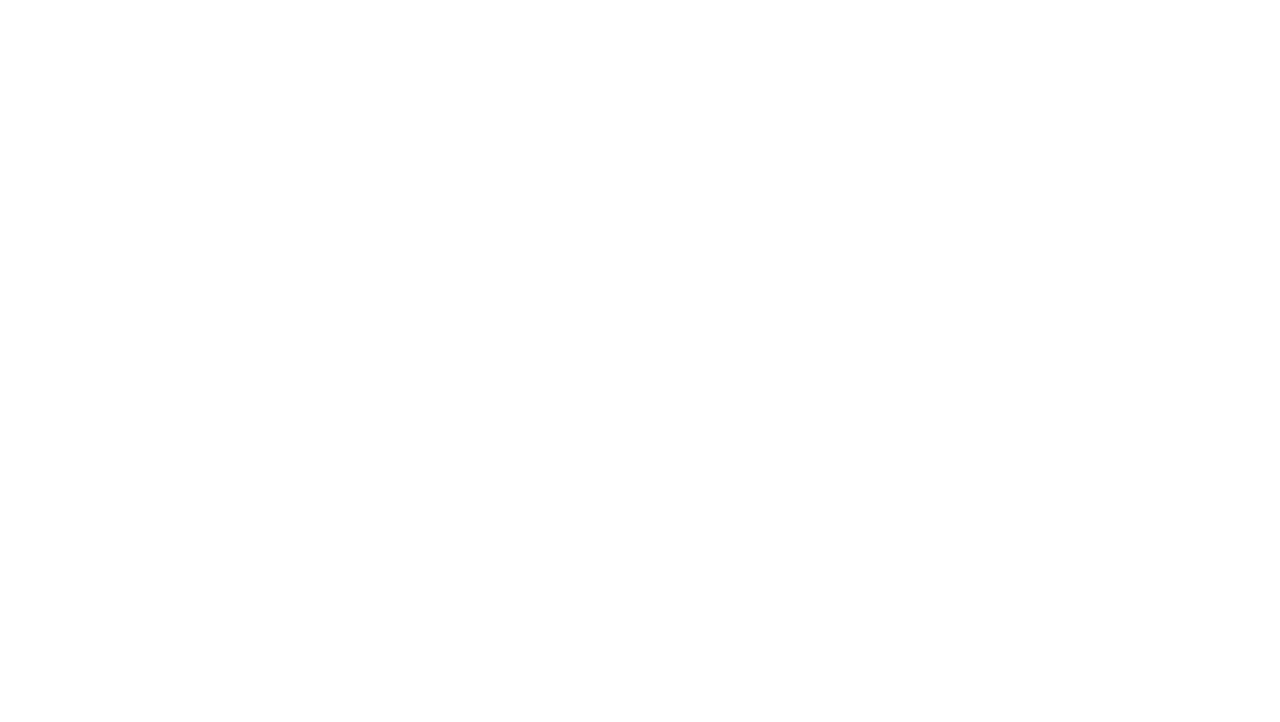
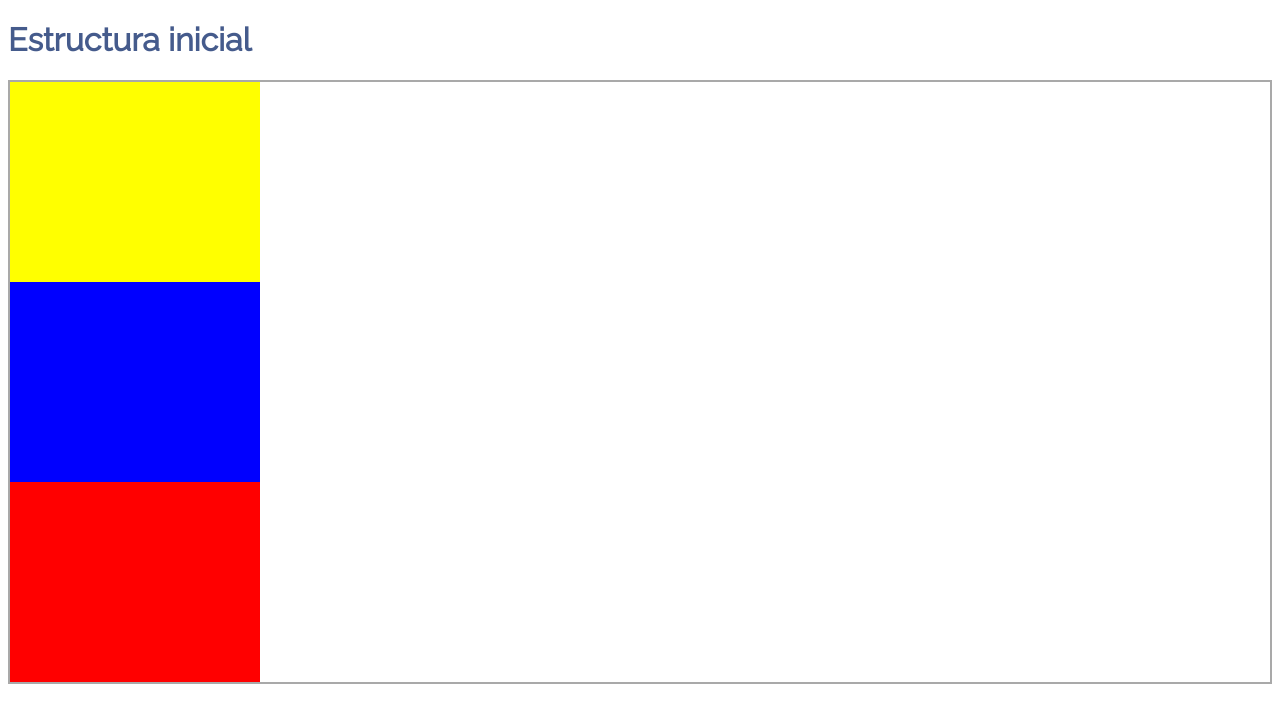
Before and after one commit to lesashley/Bandera-Leccion28, a plain HTML site: page index.html in a window 1280 px wide. Drawn offline with Linux system fonts and the light colour scheme.

Commit message:
Ejercicio-1

```diff
--- a/assets/css/style.css
+++ b/assets/css/style.css
@@ -0,0 +1,21 @@
+div{
+  width: 250px;
+  height: 200px;
+}
+h1{
+  font-family: 'Raleway', sans-serif;
+  color: rgb(69, 91, 140);
+}
+#ejercicio-1{
+  border: 2px solid darkgray;
+  box-sizing: border-box;
+}
+.azul{
+  background-color: blue;
+}
+.amarillo{
+  background-color: yellow;
+}
+.rojo{
+  background-color: red;
+}
--- a/index.html
+++ b/index.html
@@ -6,9 +6,14 @@
     <meta http-equiv="X-UA-Compatible" content="ie=edge">
     <title>Bandera</title>
     <link rel="stylesheet" href="assets/css/style.css">
+    <link href="https://fonts.googleapis.com/css?family=Raleway" rel="stylesheet">
   </head>
   <body>
+    <h1>Estructura inicial</h1>
     <section id="ejercicio-1">
+      <div class="amarillo"></div>
+      <div class="azul"></div>
+      <div class="rojo"></div>
     </section>
     <section id="ejercicio-2">
     </section>
```
